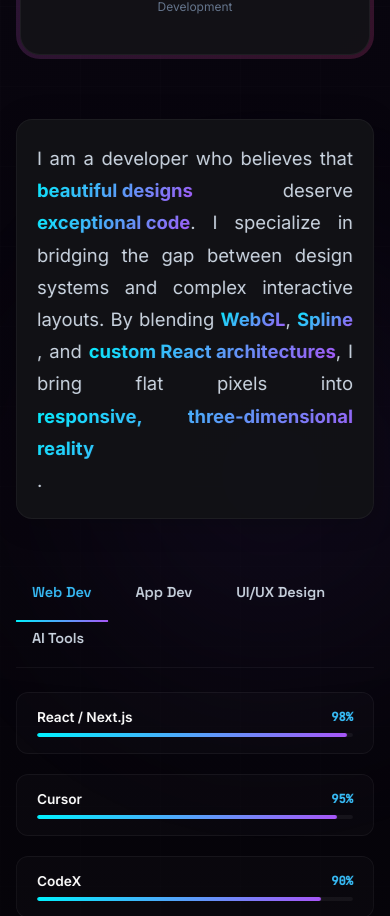
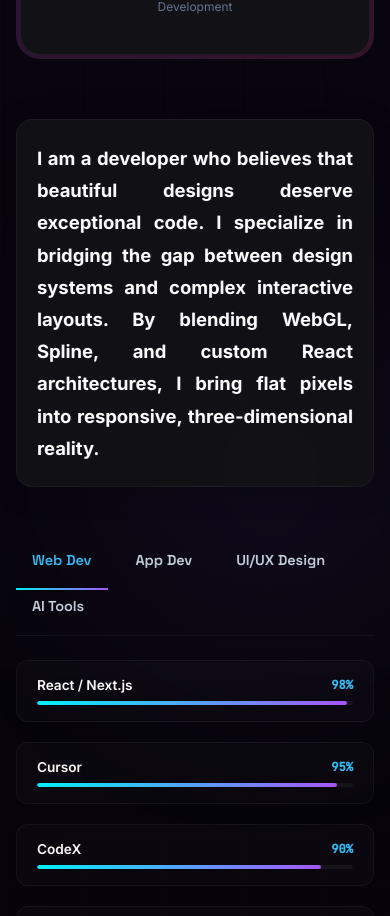
Before and after one commit to AAYUSH-KANSAL/PORTFOLIO, a React (Vite) app: page / in a window 390 px wide. Shown: the part 2334-3250 px from the top of the page. Built offline with nearby package versions, Linux system fonts and the light colour scheme.

Commit message:
fix: make card text uniform bold primary text color and clean up about section markup

```diff
--- a/App.jsx
+++ b/App.jsx
@@ -1197,7 +1197,7 @@
             <div className="about-text reveal-slide-right">
               <div className="about-bio-card">
                 <p className="about-bio">
-                  I am a developer who believes that <strong className="bio-highlight">beautiful designs</strong> deserve <strong className="bio-highlight">exceptional code</strong>. I specialize in bridging the gap between design systems and complex interactive layouts. By blending <strong className="bio-highlight">WebGL</strong>, <strong className="bio-highlight">Spline</strong>, and <strong className="bio-highlight">custom React architectures</strong>, I bring flat pixels into <strong className="bio-highlight">responsive, three-dimensional reality</strong>.
+                  I am a developer who believes that beautiful designs deserve exceptional code. I specialize in bridging the gap between design systems and complex interactive layouts. By blending WebGL, Spline, and custom React architectures, I bring flat pixels into responsive, three-dimensional reality.
                 </p>
               </div>
 
--- a/style.css
+++ b/style.css
@@ -1622,7 +1622,8 @@
 .about-bio {
     font-size: 1.25rem;
     line-height: 1.8;
-    color: var(--text-secondary);
+    color: var(--text-primary);
+    font-weight: 700;
     position: relative;
     z-index: 1;
 }
@@ -3536,6 +3537,8 @@
         text-justify: inter-word;
         font-size: 1.15rem;
         line-height: 1.75;
+        font-weight: 700;
+        color: var(--text-primary);
     }
 
     .hero-title {
```
